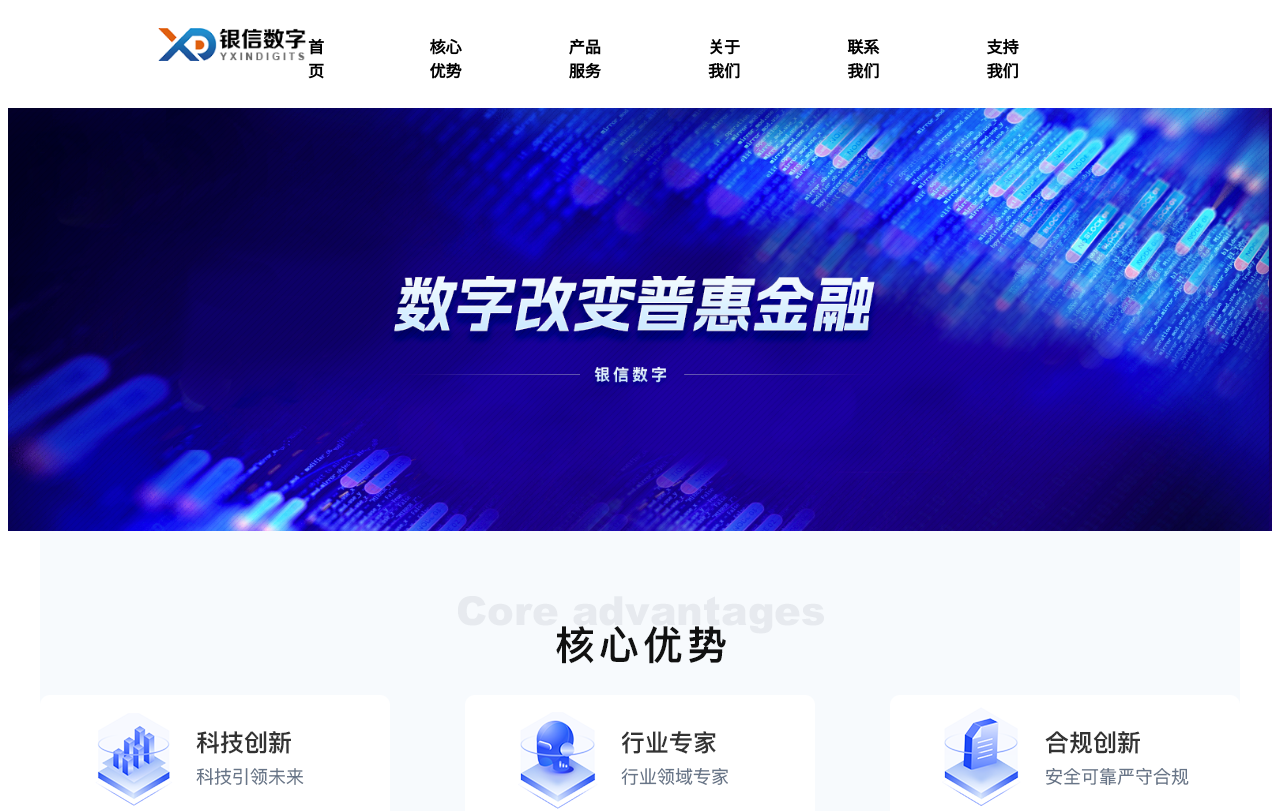
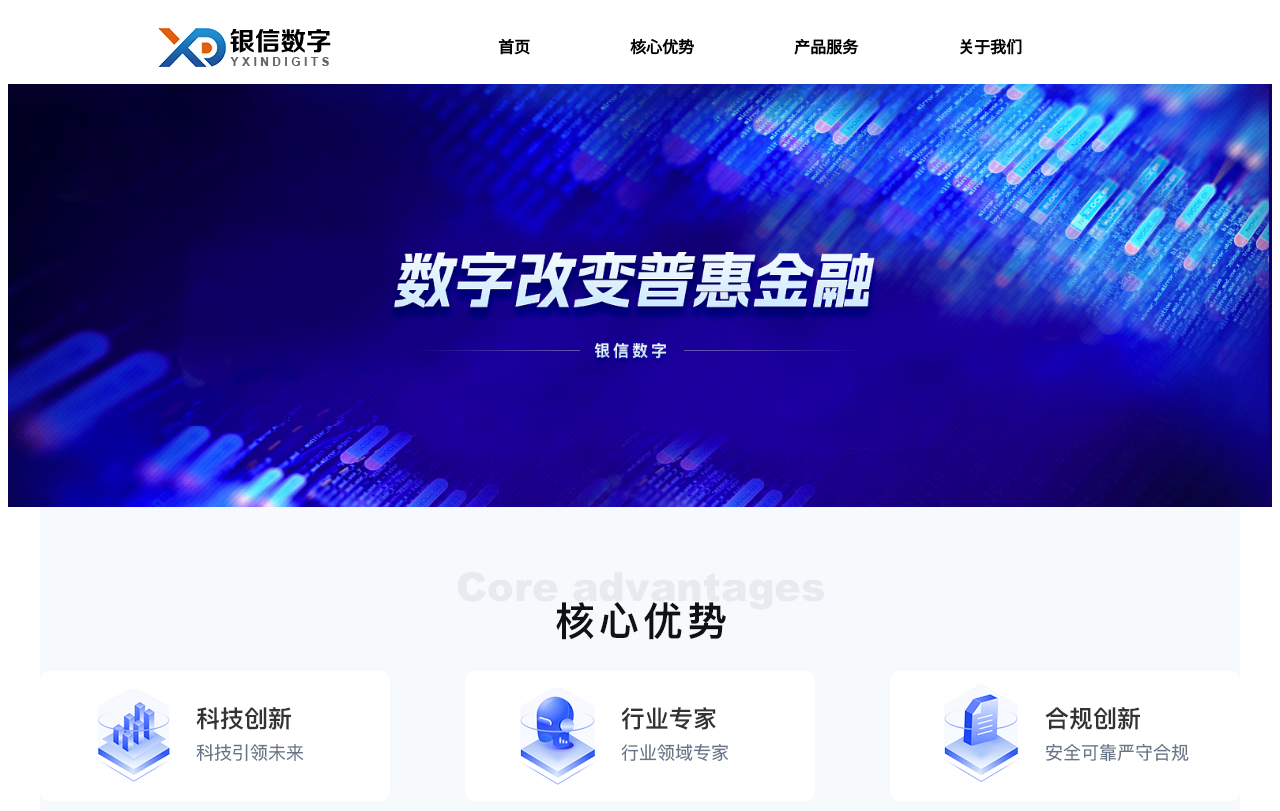
Before and after one commit to linguanyuan/server, a website: page index.html in a window 1280 px wide. Shown: the top 811 px of the page. Drawn offline with Linux system fonts and the light colour scheme.

Commit message:
Update index.html

```diff
--- a/index.html
+++ b/index.html
@@ -72,8 +72,6 @@
           <p><a href="#three">核心优势</a></p>
           <p><a href="#four">产品服务</a></p>
           <p><a href="#five">关于我们</a></p>
-          <p><a href="#six">联系我们</a></p>
-          <p><a href="#six">支持我们</a></p>
         </div>
       </header>
       <div><img src="./assets/image/2.png" class="img-xys" alt="" /></div>
```
